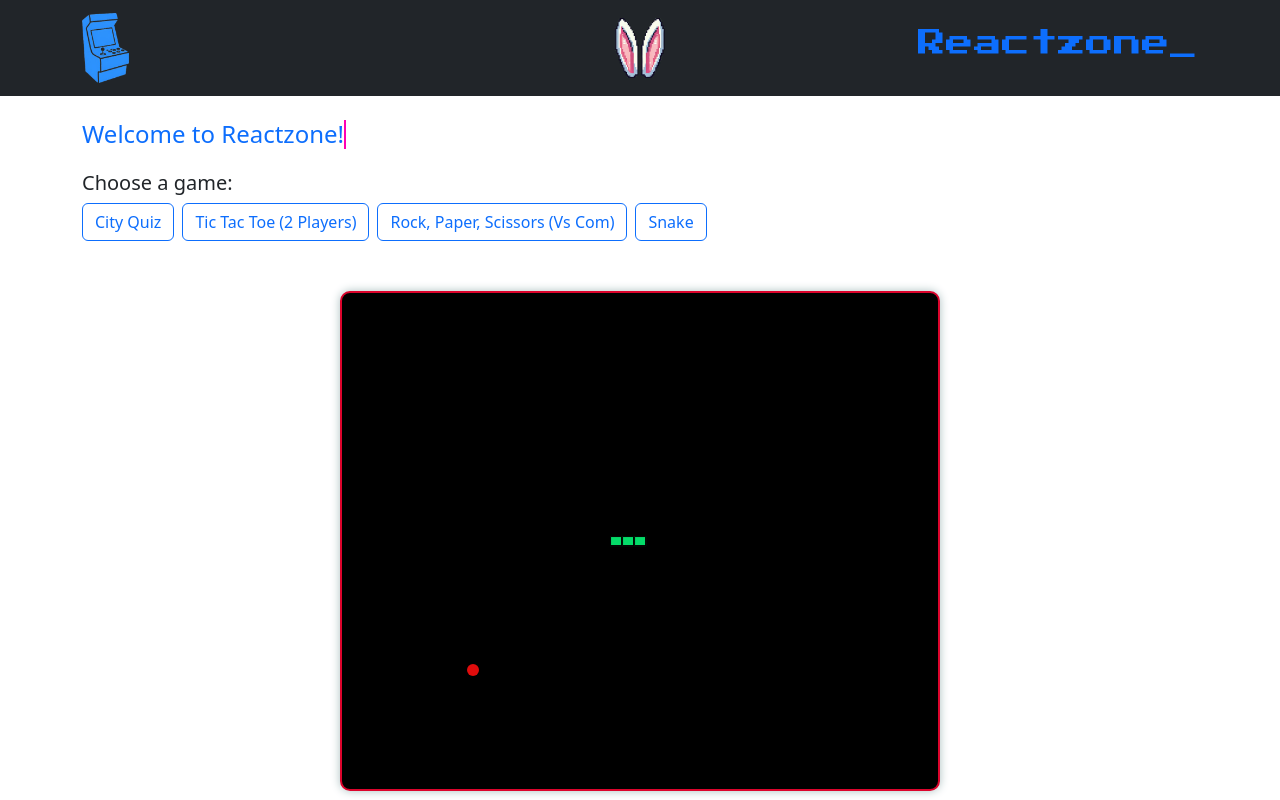
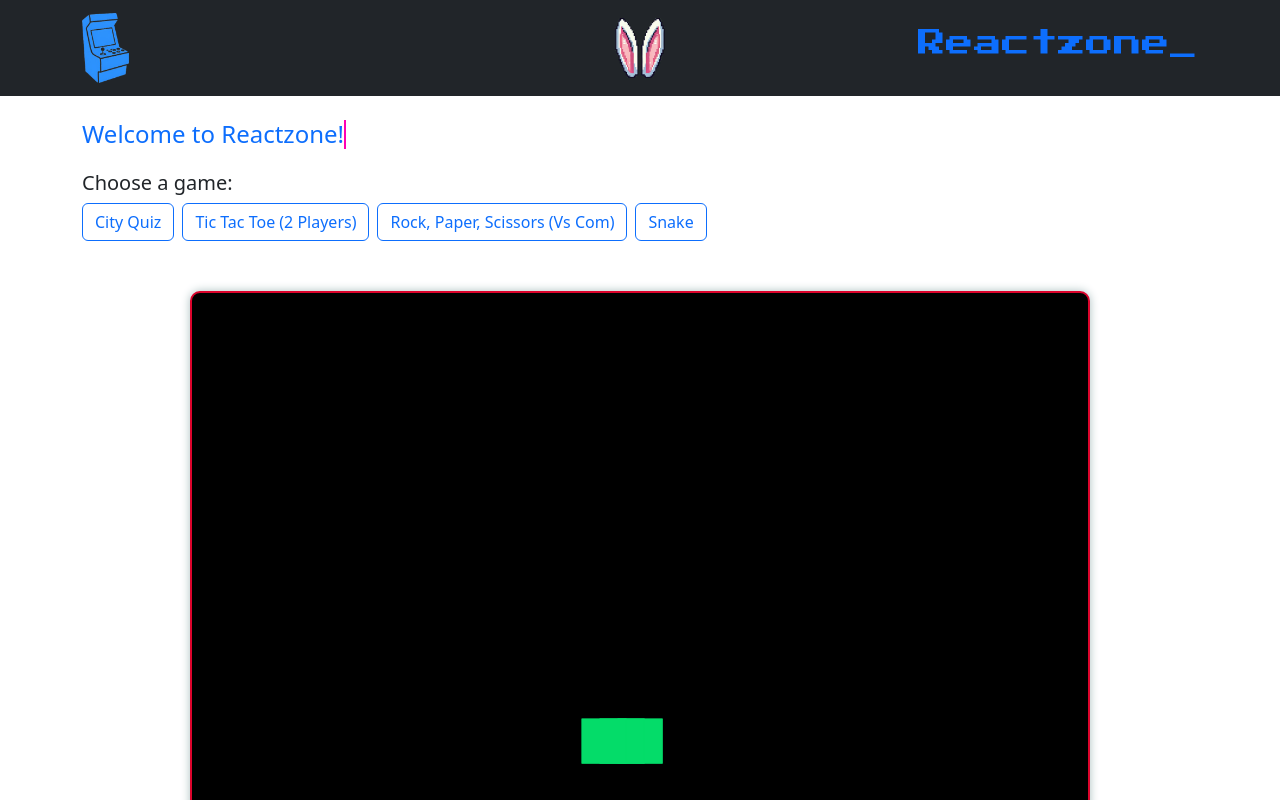
Before and after one commit to raihan-ys/reactzone, a React (Vite) app: page / in a window 1280 px wide. Both pictures are taken after a click on the button "Snake". Shown: the top 800 px of the page. Built offline with nearby package versions, Linux system fonts and the light colour scheme.

Commit message:
[IMPROVE] Tambah komentar dan percantik game Snake

```diff
--- a/components/Snake.jsx
+++ b/components/Snake.jsx
@@ -74,30 +74,58 @@ export default function Snake() {
     [running]
   );
 
-  // In
+  // Input keyboard untuk mengubah arah snake
+  // Pakai useEffect untuk menambahkan event listener pada window untuk menangkap input keyboard. Ketika tombol panah atau WASD ditekan, fungsi handleKey akan memeriksa arah saat ini (dirRef.current) dan memperbarui arah jika perubahan tersebut valid (misalnya, tidak membalikkan arah secara langsung). Jika game sudah berakhir (gameOver), input keyboard akan diabaikan.
   useEffect(() => {
+
     function handleKey(e) {
+      // Jika game sudah berakhir, abaikan input keyboard
       if (gameOver) return;
+
       const key = e.key;
-      const curr = dirRef.current;
+      const curr = dirRef.current; // Dapatkan arah saat ini dari dirRef
+
+      /*
+        Petunjuk arah (x, y):
+        - ArrowUp / W: (0, -1)
+        - ArrowDown / S: (0, 1)
+        - ArrowLeft / A: (-1, 0)
+        - ArrowRight / D: (1, 0)
+       */
+
+      // Bila keyboard atas atau W
       if (key === 'ArrowUp' || key === 'w') {
-        if (curr.y === 1) return; // prevent reverse
+        if (curr.y === 1) return;
         setDir({ x: 0, y: -1 });
-      } else if (key === 'ArrowDown' || key === 's') {
+      }
+
+      // Bila keyboard bawah atau S
+      else if (key === 'ArrowDown' || key === 's') {
         if (curr.y === -1) return;
         setDir({ x: 0, y: 1 });
-      } else if (key === 'ArrowLeft' || key === 'a') {
+      }
+
+      // Bila keyboard kiri atau A
+      else if (key === 'ArrowLeft' || key === 'a') {
         if (curr.x === 1) return;
         setDir({ x: -1, y: 0 });
-      } else if (key === 'ArrowRight' || key === 'd') {
+      }
+
+      // Bila keyboard kanan atau D
+      else if (key === 'ArrowRight' || key === 'd') {
         if (curr.x === -1) return;
         setDir({ x: 1, y: 0 });
       }
     }
 
+    // Tambahkan event listener untuk menangkap input keyboard
     window.addEventListener('keydown', handleKey);
+
+    // Bersihkan event listener saat komponen unmount atau saat gameOver berubah
     return () => window.removeEventListener('keydown', handleKey);
   }, [gameOver]);
+
+  // Pakai useEffect untuk mengatur logika permainan yang berjalan setiap interval tertentu (misalnya, setiap 100ms). Jika game sedang berjalan (running) dan belum berakhir (gameOver), fungsi tick akan dipanggil secara berkala untuk memperbarui posisi snake berdasarkan arah saat ini (dirRef.current). Fungsi tick juga akan memeriksa kolisi dengan dinding atau tubuh snake, serta apakah snake memakan makanan. Jika terjadi kolisi, game akan berakhir. Jika snake memakan makanan, posisi makanan akan diperbarui dan skor akan bertambah.
   useEffect(() => {
     if (!running || gameOver) return;
     const tick = () => {
--- a/src/assets/style.css
+++ b/src/assets/style.css
@@ -78,8 +78,8 @@ body {
 #snake .game-area {
   background-color: black;
   position: relative;
-  width: 600px;
-  height: 500px;
+  width: 900px;
+  height: 900px;
   border: 2px solid #dc042c;
   border-radius: 10px;
   margin: 50px auto;
@@ -89,16 +89,16 @@ body {
 }
 #snake .snake {
   position: absolute;
-  width: 2%;
-  height: 2%;
+  width: 5%;
+  height: 5%;
   background-color: #04dc69;
-  border: 1px solid rgb(1, 1, 1);
+  border: 1px solid #04dc69;
   z-index: 2;
 }
 #snake .food {
   position: absolute;
-  width: 12px;
-  height: 12px;
+  width: 30px;
+  height: 30px;
   background-color: rgb(224, 12, 12);
   border-radius: 20px;
   z-index: 1;
```
